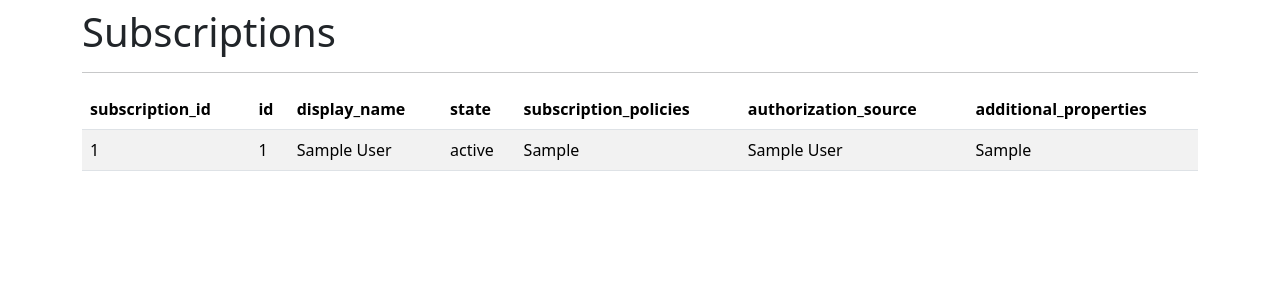
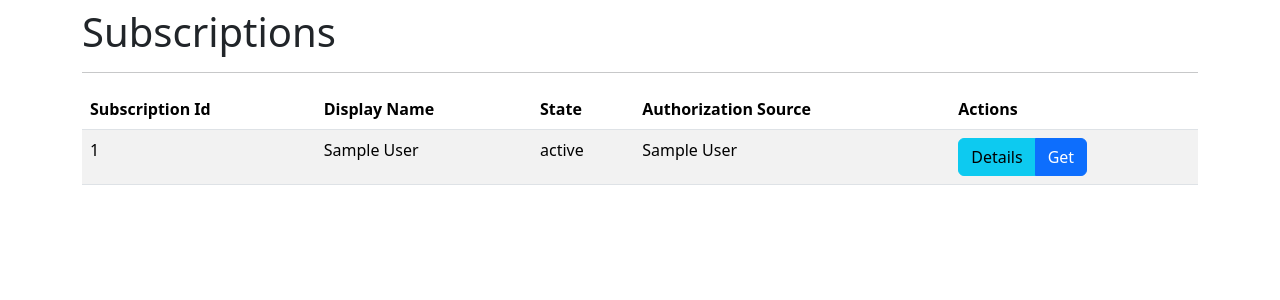
Before and after one commit to koetjeengdjalanan/nilakandi, a Django app: template nilakandi/templates/subscriptions.html in a window 1280 px wide. Shown: the part 64-364 px from the top of the page. Run offline with Django 5.2, Linux system fonts and the light colour scheme; the template is opened without the code that fills it: most values are stand-ins (such as "Sample title", 1, 10 or a date in 2020); some libraries are stand-ins or nearby versions.

Commit message:
Subscription Views Update

```diff
--- a/nilakandi/templates/subscriptions.html
+++ b/nilakandi/templates/subscriptions.html
@@ -8,27 +8,42 @@
     <table class="table table-striped">
         <thead>
             <tr>
-              <th scope="col">subscription_id</th>
-              <th scope="col">id</th>
-              <th scope="col">display_name</th>
-              <th scope="col">state</th>
-              <th scope="col">subscription_policies</th>
-              <th scope="col">authorization_source</th>
-              <th scope="col">additional_properties</th>
+              <th scope="col">Subscription Id</th>
+              <th scope="col">Display Name</th>
+              <th scope="col">State</th>
+              <th scope="col">Authorization Source</th>
+              <th scope="col">Actions</th>
           </tr>
         </thead>
         <tbody>
           {% for sub in subs %}
             <tr>
                 <td>{{ sub.subscription_id }} </td>
-                <td>{{ sub.id }} </td>
                 <td>{{ sub.display_name }} </td>
                 <td>{{ sub.state }} </td>
-                <td>{{ sub.subscription_policies }} </td>
                 <td>{{ sub.authorization_source }} </td>
-                <td>{{ sub.additional_properties }} </td>
+                <td><div class="btn-group" role="group" aria-label="action">
+                  <button type="button" class="btn btn-info" data-bs-toggle="modal" data-bs-target="#exampleModal">Details</button>
+                  <button type="button" class="btn btn-primary">Get</button>
+                </div></td>
             </tr>
           {% endfor %}
         </tbody>
       </table>
+      {% comment %} <div class="modal fade" id="exampleModal" tabindex="-1" aria-labelledby="exampleModalLabel" aria-hidden="true">
+        <div class="modal-dialog">
+          <div class="modal-content">
+            <div class="modal-header">
+              <h1 class="modal-title fs-5" id="exampleModalLabel">Modal title</h1>
+              <button type="button" class="btn-close" data-bs-dismiss="modal" aria-label="Close"></button>
+            </div>
+            <div class="modal-body">
+              ...
+            </div>
+            <div class="modal-footer">
+              <button type="button" class="btn btn-secondary" data-bs-dismiss="modal">Close</button>
+            </div>
+          </div>
+        </div>
+      </div> {% endcomment %}
 {% endblock %}
--- a/nilakandi/templates/subsreport.html
+++ b/nilakandi/templates/subsreport.html
@@ -21,7 +21,8 @@
     }
     .pivot-table-container {
       display: flex;
-      justify-content: center;
+      justify-content: left;
+      overflow-x: auto;
     }
     .pivot-table-container table {
       margin: 0;
--- a/nilakandi/views.py
+++ b/nilakandi/views.py
@@ -15,6 +15,7 @@ from nilakandi.models import (
 
 
 def home(request):
+    print(request.user)
     data = {
         "user": "Admin",
         "countTable": [
@@ -60,8 +61,8 @@ def subscription_details(request, subsId):
     data = {
         "subsName": sub.display_name,
         "pivotTable": {
-            "services": toHtml(serveData.service()),
-            "marketplaces": toHtml(serveData.marketplace()),
+            "Services": toHtml(serveData.service()),
+            "Marketplaces": toHtml(serveData.marketplace()),
         },
     }
     return render(request=request, template_name="subsreport.html", context=data)
```
Also changed, not shown: config/django/base.py (+5 -3 lines).
